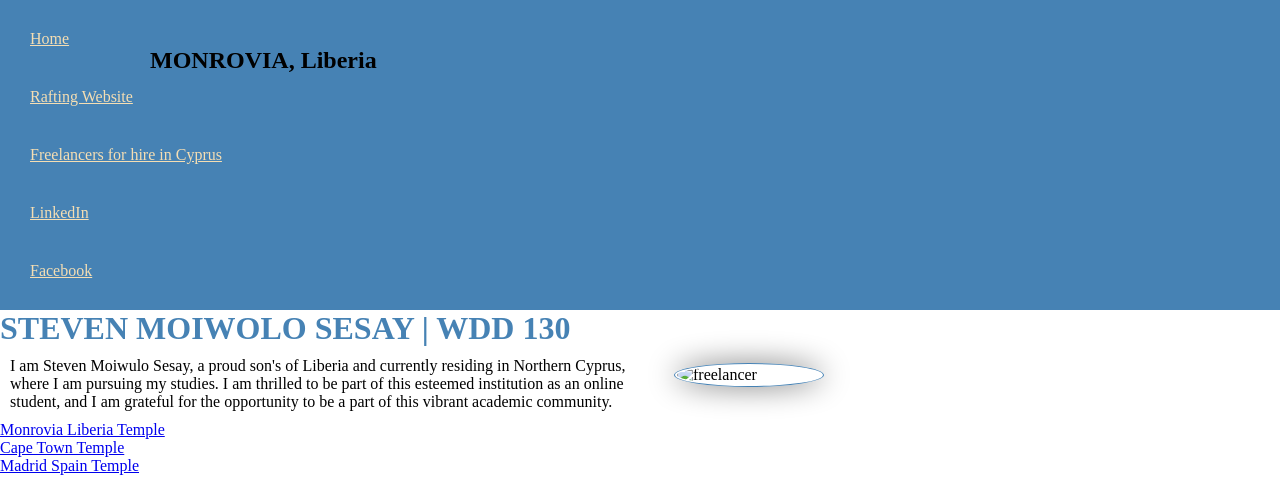
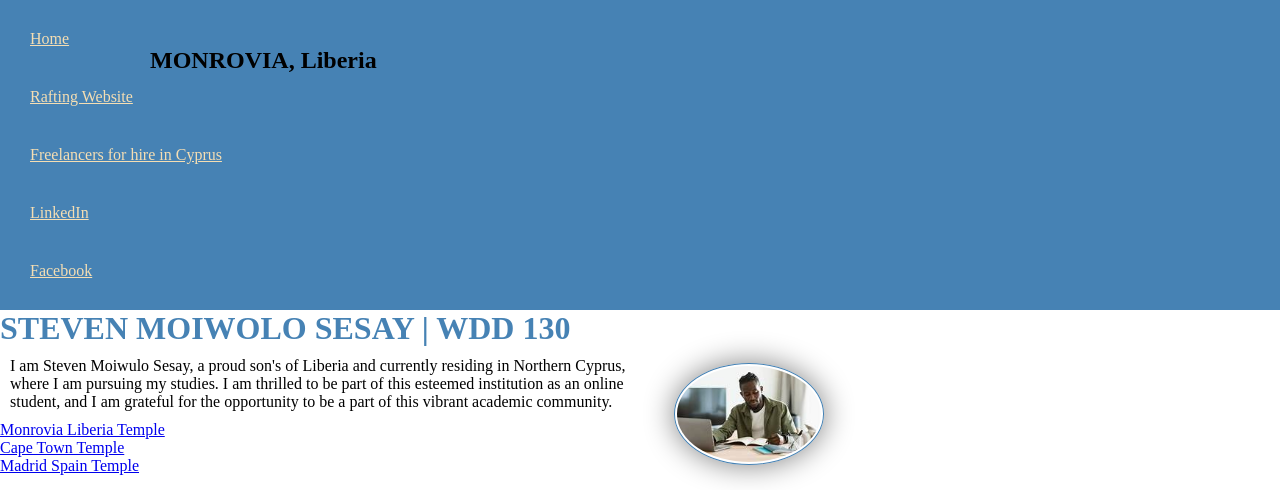
Before and after one commit to Appiah93/WDD130, a plain HTML site: page index.htm in a window 1280 px wide. Shown: the top 490 px of the page. Drawn offline with Linux system fonts and the light colour scheme.

Commit message:
Update index.htm

```diff
--- a/index.htm
+++ b/index.htm
@@ -20,7 +20,7 @@
     </header>
     <main >
         <h1>STEVEN MOIWOLO SESAY | WDD 130 </h1>
-        <img src="images/profile.jpg" width="200" alt="freelancer">
+        <img src="profile.jpg" width="200" alt="freelancer">
         <p>
             I am Steven Moiwulo Sesay, a proud son's of Liberia and currently residing in Northern Cyprus, where I am pursuing my studies. I am thrilled to be part of this esteemed institution as an online student, and I am grateful for the opportunity to be a part of this vibrant academic community.
         </p>
```
